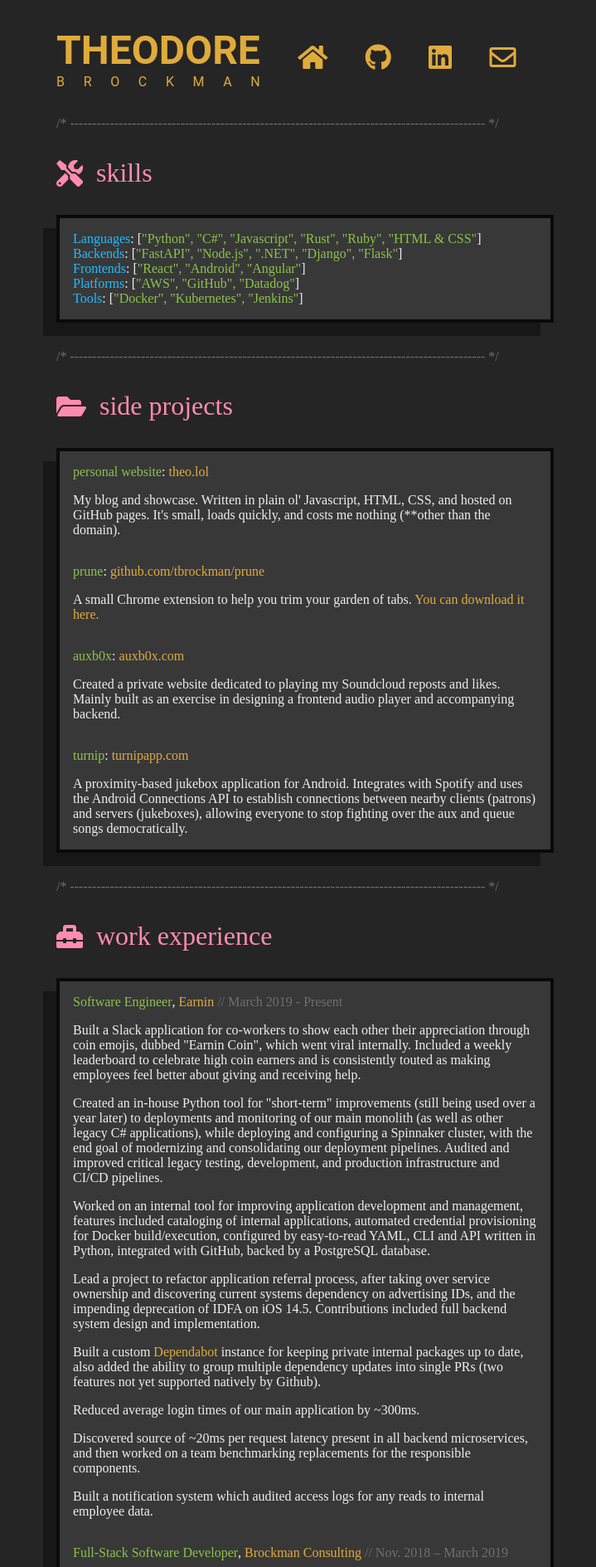
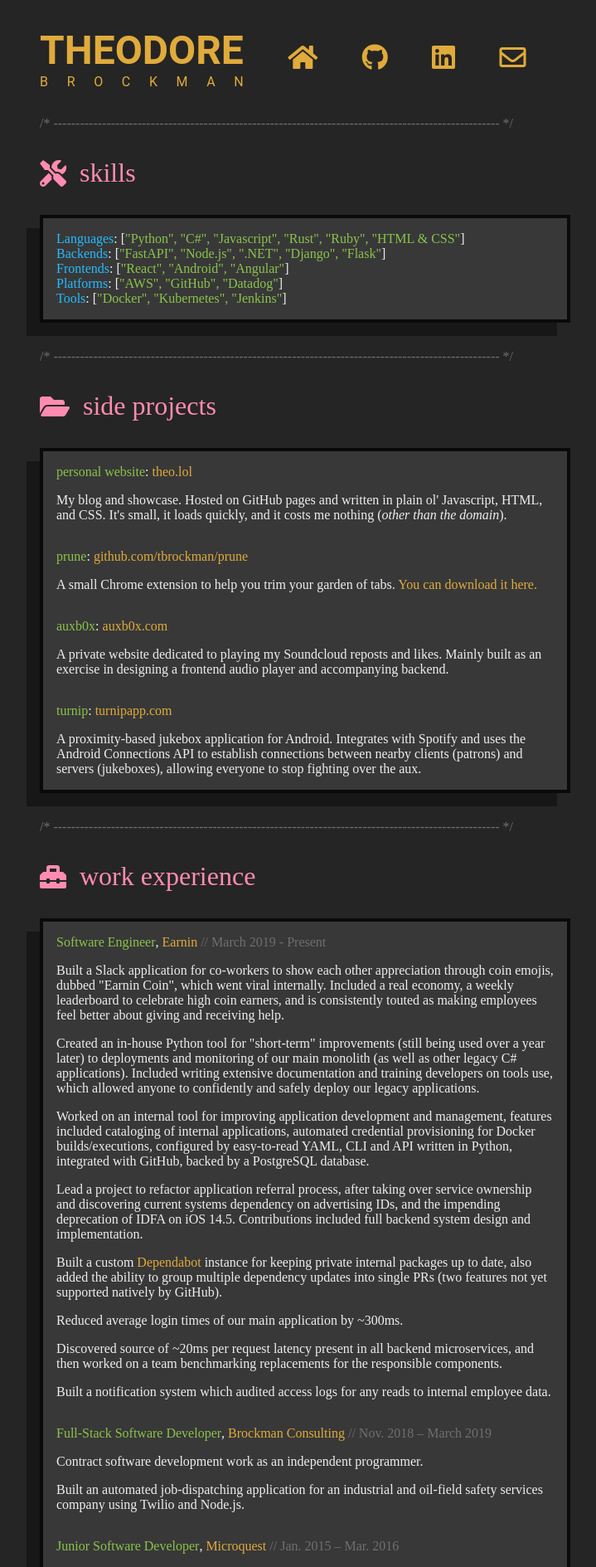
Before and after one commit to tbrockman/tbrockman.github.io, a Jekyll site: the page built from resume.html, in a window 1280 px wide. Shown: the top 1889 px of the page at 83% size, without its empty margins (272-991 px from the left). Built offline with Jekyll 4.4.1, drawn with Linux system fonts in a browser that asks for light colours; some web fonts are replaced; some of the changed text lies outside the part shown.

Commit message:
More resume CSS changes.

```diff
--- a/_sass/resume.scss
+++ b/_sass/resume.scss
@@ -47,7 +47,7 @@ $breakpoint-combine-header: 640px;
 
 @media(max-width: $breakpoint-mobile) {
 
-    div.education-section {
+    div.education-section > .floating-block {
         div {
             display: flex;
             flex-wrap: wrap;
@@ -62,6 +62,7 @@ $breakpoint-combine-header: 640px;
 
 a {
     text-decoration: none;
+    word-break: break-word;
 }
 
 a.gold:hover {
@@ -103,7 +104,7 @@ body {
 
 .resume-container {
     max-width: 100%;
-    width: 75ch;
+    width: 40rem;
     display: block;
 }
 
--- a/resume.html
+++ b/resume.html
@@ -72,7 +72,7 @@ layout: resume
                     <span><a class="gold" href="/">theo.lol</a></span>
                 </div>
                 <div class="projects-body">
-                    <p>My blog and showcase. Written in plain ol' Javascript, HTML, CSS, and hosted on GitHub pages. It's small, loads quickly, and costs me nothing (**other than the domain).
+                    <p>My blog and showcase. Hosted on GitHub pages and written in plain ol' Javascript, HTML, and CSS. It's small, it loads quickly, and it costs me nothing (<i>other than the domain</i>).
                         </p>
                 </div>
                 <div class="inner-section-separator"></div>
@@ -94,7 +94,7 @@ layout: resume
                         <span><a class="gold" href="https://auxb0x.com?api=ax8G2Du7z38r5InOvvu9661kj4XgyCfz8cZSBOHT">auxb0x.com</a></span>
                     </div>
                     <div class="projects-body">
-                        <p>Created a private website dedicated to playing my Soundcloud reposts and likes. Mainly built as an exercise in designing a frontend audio player and accompanying backend.</p>
+                        <p>A private website dedicated to playing my Soundcloud reposts and likes. Mainly built as an exercise in designing a frontend audio player and accompanying backend.</p>
                     </div>
                 </div>
                 <div class="inner-section-separator"></div>
@@ -107,7 +107,7 @@ layout: resume
                     <div class="projects-body">
                         <p>A proximity-based jukebox application for Android. Integrates with
                             Spotify and uses the Android Connections API to establish connections
-                            between nearby clients (patrons) and servers (jukeboxes), allowing everyone to stop fighting over the aux and queue songs democratically. </p>
+                            between nearby clients (patrons) and servers (jukeboxes), allowing everyone to stop fighting over the aux. </p>
                     </div>
                 </div>
             </div>
@@ -127,11 +127,11 @@ layout: resume
                         <span class="comment-grey">// March 2019 - Present</span>
                     </div>
                     <div class="work-experience-body">
-                        <p>Built a Slack application for co-workers to show each other their appreciation through coin emojis, dubbed "Earnin Coin", which went viral internally. Included a weekly leaderboard to celebrate high coin earners and is consistently touted as making employees feel better about giving and receiving help.</p>
-                        <p>Created an in-house Python tool for "short-term" improvements (still being used over a year later) to deployments and monitoring of our main monolith (as well as other legacy C# applications), while deploying and configuring a Spinnaker cluster, with the end goal of modernizing and consolidating our deployment pipelines. Audited and improved critical legacy testing, development, and production infrastructure and CI/CD pipelines.</p>
-                        <p>Worked on an internal tool for improving application development and management, features included cataloging of internal applications, automated credential provisioning for Docker build/execution, configured by easy-to-read YAML, CLI and API written in Python, integrated with GitHub, backed by a PostgreSQL database.</p>
+                        <p>Built a Slack application for co-workers to show each other appreciation through coin emojis, dubbed "Earnin Coin", which went viral internally. Included a real economy, a weekly leaderboard to celebrate high coin earners, and is consistently touted as making employees feel better about giving and receiving help.</p>
+                        <p>Created an in-house Python tool for "short-term" improvements (still being used over a year later) to deployments and monitoring of our main monolith (as well as other legacy C# applications). Included writing extensive documentation and training developers on tools use, which allowed anyone to confidently and safely deploy our legacy applications.</p>
+                        <p>Worked on an internal tool for improving application development and management, features included cataloging of internal applications, automated credential provisioning for Docker builds/executions, configured by easy-to-read YAML, CLI and API written in Python, integrated with GitHub, backed by a PostgreSQL database.</p>
                         <p>Lead a project to refactor application referral process, after taking over service ownership and discovering current systems dependency on advertising IDs, and the impending deprecation of IDFA on iOS 14.5. Contributions included full backend system design and implementation.</p>
-                        <p>Built a custom <a href="https://dependabot.com/" class="gold">Dependabot</a> instance for keeping private internal packages up to date, also added the ability to group multiple dependency updates into single PRs (two features not yet supported natively by Github).</p>
+                        <p>Built a custom <a href="https://dependabot.com/" class="gold">Dependabot</a> instance for keeping private internal packages up to date, also added the ability to group multiple dependency updates into single PRs (two features not yet supported natively by GitHub).</p>
                         <p>Reduced average login times of our main application by ~300ms.</p>
                         <p>Discovered source of ~20ms per request latency present in all backend microservices, and then worked on a team benchmarking replacements for the responsible components.</p>
                         <p>Built a notification system which audited access logs for any reads to internal employee data.</p>
```
Also changed, not shown: other parts of resume.html (+1 -1 lines).
